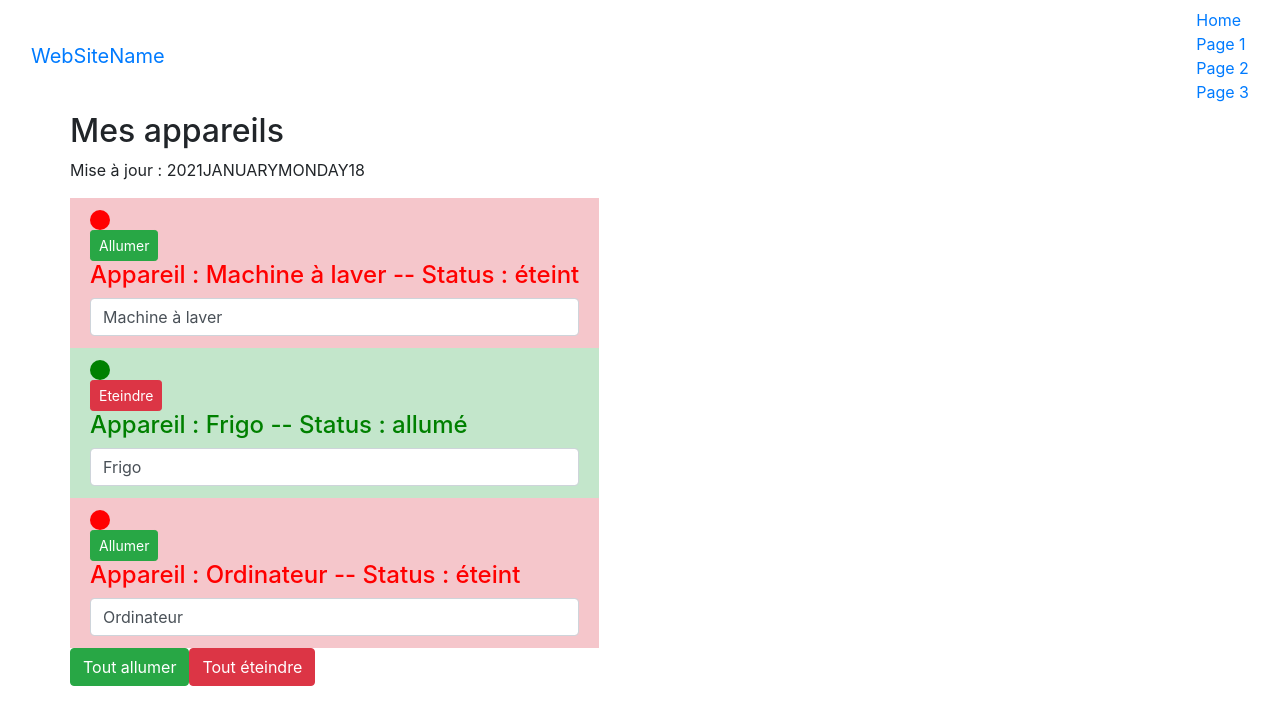
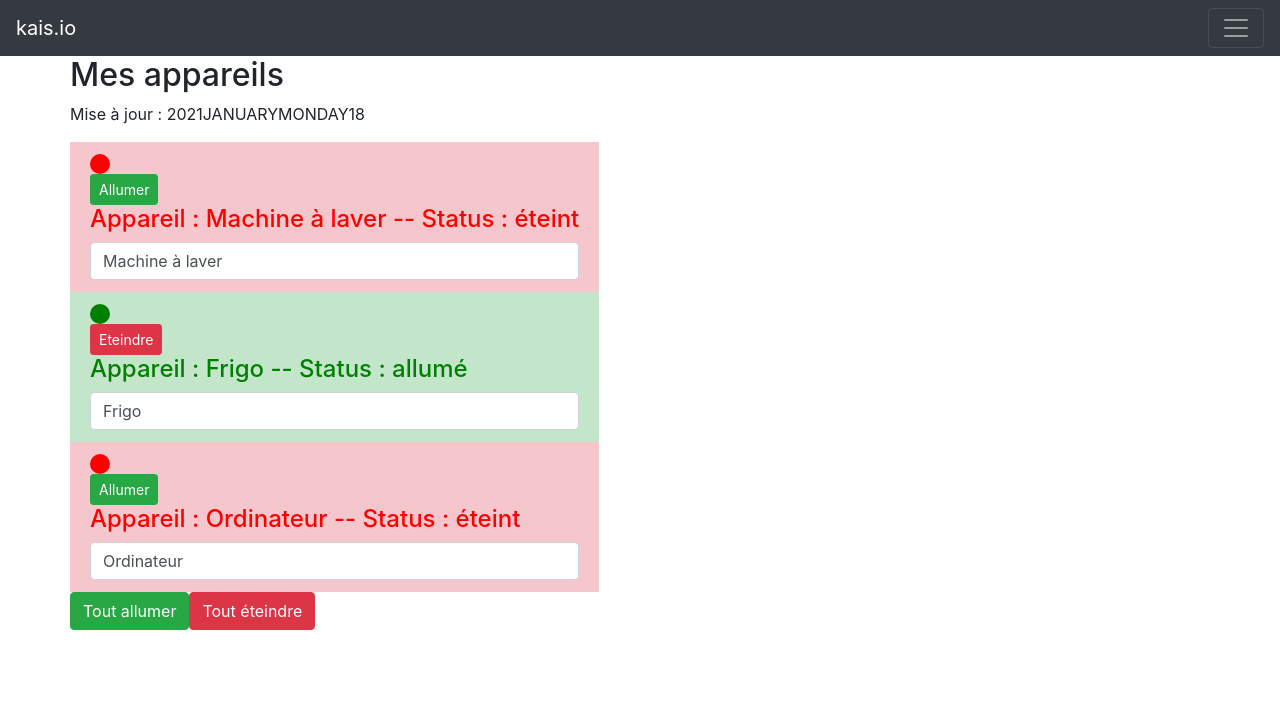
Before and after one commit to KAISCHIHAOUI/angular-tuto-one, an Angular app: page / in a window 1280 px wide. Shown: the top 724 px of the page. Built offline with nearby package versions, Linux system fonts and the light colour scheme.

Commit message:
1 file modified

```diff
--- a/src/app/app.component.html
+++ b/src/app/app.component.html
@@ -1,18 +1,22 @@
-<nav class="navbar navbar-inverse">
-	<div class="container-fluid">
-		<div class="navbar-header">
-			<a class="navbar-brand" href="#">WebSiteName</a>
-		</div>
-		<ul class="nav navbar-nav">
-			<li class="active"><a href="#">Home</a></li>
-			<li><a href="#">Page 1</a></li>
-			<li><a href="#">Page 2</a></li>
-			<li><a href="#">Page 3</a></li>
+<nav class="navbar navbar-dark bg-dark">
+	<a class="navbar-brand" href="#">kais.io</a>
+	<button class="navbar-toggler" type="button" data-toggle="collapse" data-target="#navbarText" aria-controls="navbarText" aria-expanded="false" aria-label="Toggle navigation">
+    <span class="navbar-toggler-icon"></span>
+  </button>
+	<div class="collapse navbar-collapse" id="navbarText">
+		<ul class="navbar-nav mr-auto">
+			<li>
+				<a class="nav-link" href="auth">Authentification</a>
+			</li>
+			<li>
+				<a class="nav-link" href="appareils">Appareils</a>
+			</li>
 		</ul>
+		<span class="navbar-text">
+      Navbar
+    </span>
 	</div>
 </nav>
-
-
 
 <div class="container">
 	<div class="row">
```
